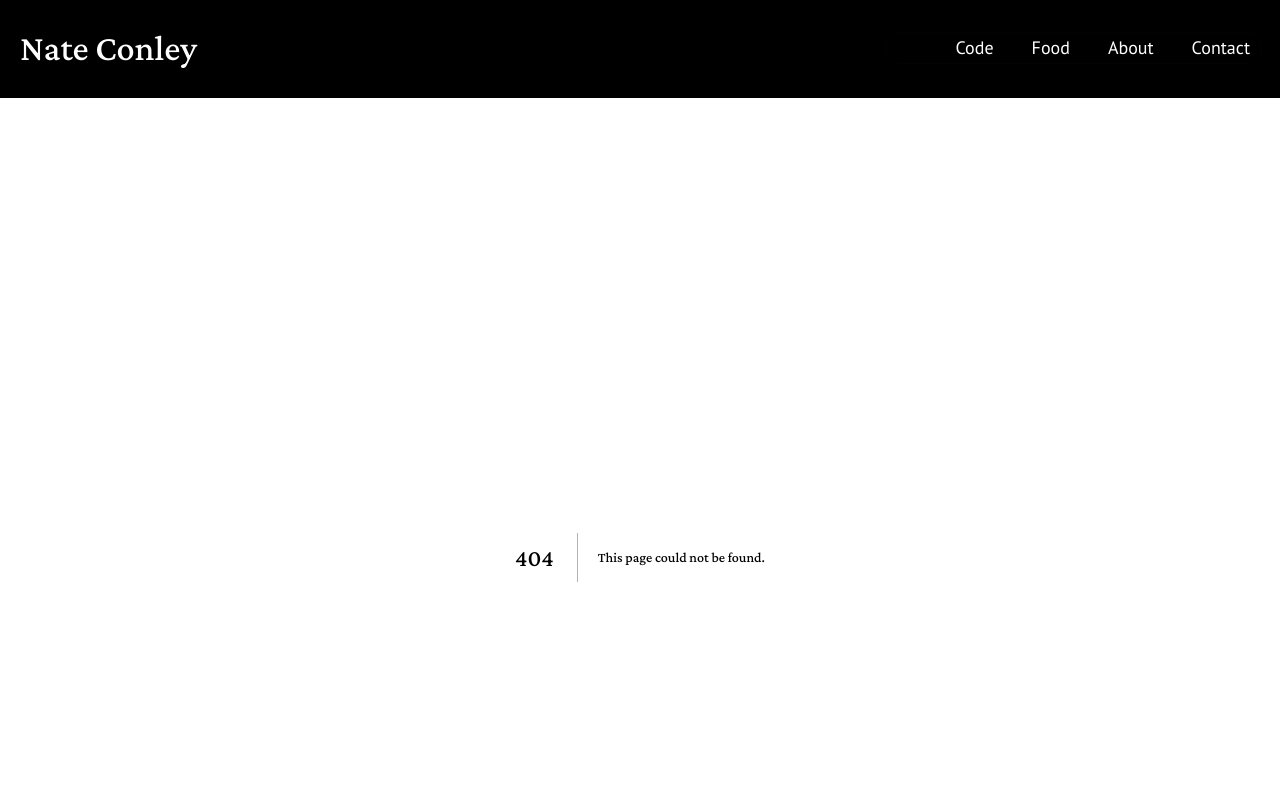
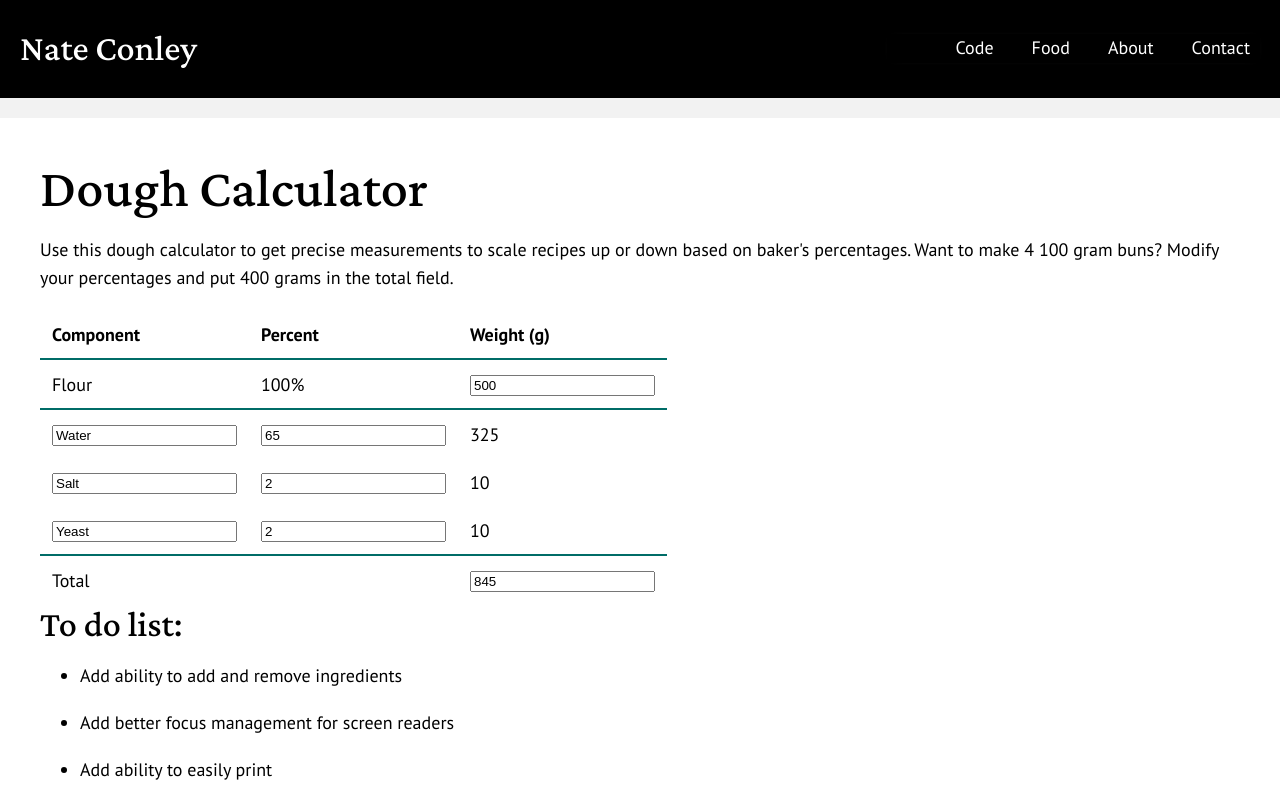
Before and after one commit to nateconley/nateconley-dot-com, a Next.js app: page /dough in a window 1280 px wide. Before the commit this address had no page. Shown: the top 800 px of the page. Built offline with nearby package versions, Linux system fonts and the light colour scheme.

Commit message:
Initial development of dough calculator

```diff
--- a/components/footer.js
+++ b/components/footer.js
@@ -36,6 +36,11 @@ function Footer() {
 							<a>Contact</a>
 						</Link>
 					</li>
+					<li>
+						<Link href="/dough">
+							<a>Dough Calculator</a>
+						</Link>
+					</li>
 				</ul>
 			</nav>
 		</div>
--- /dev/null
+++ b/pages/Dough.module.scss
@@ -0,0 +1,28 @@
+@use '../css/mixins' as *;
+
+.calculator {
+
+	label {
+		@include a11y-hide();
+	}
+
+	table {
+		border-collapse: collapse;
+		padding: var(--padding-default);
+		text-align: left;
+	}
+
+	td,
+	th {
+		padding: 12px;
+	}
+
+	thead,
+	tbody > tr:first-child {
+		border-bottom: 2px solid var(--color-main);
+	}
+
+	tfoot {
+		border-top: 2px solid var(--color-main);
+	}
+}
--- /dev/null
+++ b/pages/dough.js
@@ -0,0 +1,240 @@
+import { useEffect, useReducer, useCallback } from 'react';
+import styles from './Dough.module.scss';
+
+function Dough( props ) {
+
+	// Setup a reducer to handle updates of the app.
+	const reducer = function(previousState, action) {
+
+		switch (action.type) {
+
+			//
+			// When flour is updated, ingredients weights
+			// and total weight must be re-calculated.
+			//
+			case 'UPDATE_FLOUR': {
+				const flour = Number.parseInt(action.value);
+
+				// Recalculate ingredient weights.
+				const ingredients = [...previousState.ingredients].map( ingredient => {
+					ingredient.weight = Math.round( flour * ( ingredient.percentage / 100 ) );
+					return ingredient;
+				} );
+
+				// Recalculate the total weight.
+				const ingredientsTotal = ingredients.reduce((prev, next) => {
+					return prev + Number.parseInt(next.weight);
+				}, 0);
+
+				return {
+					...previousState,
+					flour      : flour,
+					ingredients: ingredients,
+					total      : ingredientsTotal + flour,
+				};
+			}
+
+			// Updating ingredient label has no side-effects.
+			case 'UPDATE_INGREDIENTS_LABEL': {
+				return {
+					...previousState,
+					ingredients: action.value,
+				};
+			}
+
+			//
+			// When ingredient value is updated,
+			// total weight must be re-calculated.
+			//
+			case 'UPDATE_INGREDIENTS_VALUE': {
+				const ingredients = action.value;
+
+				// Recalculate the total weight.
+				const ingredientsTotal = ingredients.reduce((prev, next) => {
+					return prev + Number.parseInt(next.weight);
+				}, 0);
+
+				return {
+					...previousState,
+					ingredients: ingredients,
+					total      : ingredientsTotal + previousState.flour,
+				};
+			}
+
+			//
+			// When total weight is updated, flour and ingredient
+			// total weights must be recalculated.
+			//
+			case 'UPDATE_TOTAL': {
+				const total = Number.parseInt(action.value);
+
+				const ingredientTotalPercentage = previousState.ingredients.reduce( ( prev, next ) => {
+					return prev + Number.parseFloat( next.percentage );
+				}, 0 );
+				// Get the percentage of total that will be flour.
+				const flourPercentageOfTotal = 100 / ( 100 + Number.parseInt( ingredientTotalPercentage ) );
+				const flour = Math.round( flourPercentageOfTotal * total );
+
+				// Recalculate ingredient weights.
+				const ingredients = [...previousState.ingredients].map( ingredient => {
+					ingredient.weight = Math.round( flour * ( ingredient.percentage / 100 ) );
+					return ingredient;
+				} );
+
+				return {
+					...previousState,
+					flour      : flour,
+					ingredients: ingredients,
+					total      : total,
+				};
+			}
+
+			// Default.
+			default: {
+				throw new Error('No action type specified');
+			}
+		}
+	}
+
+	// Initialize components of the calculator.
+	const [components, dispatchComponents] = useReducer(reducer, {
+		flour: null,
+		ingredients: [
+			{
+				label     : 'Water',
+				percentage: 65,
+				weight    : null,
+			},
+			{
+				label     : 'Salt',
+				percentage: 2,
+				weight    : null,
+			},
+			{
+				label     : 'Yeast',
+				percentage: 2,
+				weight    : null,
+			},
+		],
+		total: null,
+	});
+
+	// Assign object keys to variables for ease of use.
+	const { flour,ingredients, total } = components;
+
+	// Update values on render.
+	useEffect(() => {
+		dispatchComponents({type: 'UPDATE_FLOUR', value: 500})
+	}, []);
+
+	// Update an individual ingredient's label.
+	function updateIngredientLabel( newLabel, index ) {
+		const newIngredients = [...ingredients];
+		newIngredients[ index ].label = newLabel;
+		// Label change should never trigger external changes.
+		dispatchComponents({ type: 'UPDATE_INGREDIENTS_LABEL', value: newIngredients });
+	}
+
+	// Update an individual ingredient's percentage.
+	function updateIngredientPercentage( value, index ) {
+		const newIngredients = [...ingredients];
+		const newPercentage  = Number.parseFloat( value );
+		newIngredients[ index ].percentage = newPercentage;
+		newIngredients[ index ].weight = Math.round( flour * ( newPercentage / 100 ) );
+		dispatchComponents({ type: 'UPDATE_INGREDIENTS_VALUE', value: newIngredients });
+	}
+
+	return (
+		<div className={ styles.calculator }>
+			<h1>Dough Calculator</h1>
+			<p>Use this dough calculator to get precise measurements to scale recipes up or down based on baker's percentages. Want to make 4 100 gram buns? Modify your percentages and put 400 grams in the total field.</p>
+			<table>
+				<thead>
+					<tr>
+						<th>Component</th>
+						<th>Percent</th>
+						<th>Weight (g)</th>
+					</tr>
+				</thead>
+				<tbody>
+					<tr>
+						<td>Flour</td>
+						<td>100%</td>
+						<td>
+							<label htmlFor="flour">Flour (g)</label>
+							<input
+								id="flour"
+								type="number"
+								value={ Math.round( flour ) }
+								min="1"
+								onChange={ ( event ) => {
+									dispatchComponents({ type: 'UPDATE_FLOUR', value: event.target.value });
+								} }
+							/>
+						</td>
+					</tr>
+					{ ingredients.map( (ingredient, index) => {
+						const labelId   = `ingredient-label-${ index }`;
+						const percentId = `ingredient-percent-${ index }`;
+						return (
+							<tr key={ index }>
+								<td>
+									<label htmlFor={ labelId }>Ingredient Name</label>
+									<input
+										id={ labelId }
+										type="text"
+										value={ ingredient.label }
+										onChange={ ( event ) => {
+											updateIngredientLabel( event.target.value, index );
+										} }
+									/>
+								</td>
+								<td>
+									<label htmlFor={ percentId }>Ingredient Percentage</label>
+									<input
+										id={ percentId }
+										type="number"
+										step="0.5"
+										min="0"
+										value={ ingredient.percentage }
+										onChange={ ( event ) => {
+											updateIngredientPercentage( event.target.value, index );
+										} }
+									/>
+								</td>
+								<td>{ Math.round( ingredient.weight ) }</td>
+							</tr>
+						);
+					} ) }
+				</tbody>
+				<tfoot>
+					<tr>
+						<td>Total</td>
+						<td></td>
+						<td>
+							<label htmlFor="total">Total Weight</label>
+							<input
+								id="total"
+								type="number"
+								value={ total }
+								onChange={ ( event ) => {
+									dispatchComponents({type: 'UPDATE_TOTAL', value: event.target.value});
+								} }
+							/>
+						</td>
+					</tr>
+				</tfoot>
+			</table>
+			<h2>To do list:</h2>
+			<ul>
+				<li>Add ability to add and remove ingredients</li>
+				<li>Add better focus management for screen readers</li>
+				<li>Add ability to easily print</li>
+				<li>Add unit tests</li>
+				<li>Make this a reusable component for placement in other recipes</li>
+			</ul>
+		</div>
+	)
+}
+
+export default Dough;
```
